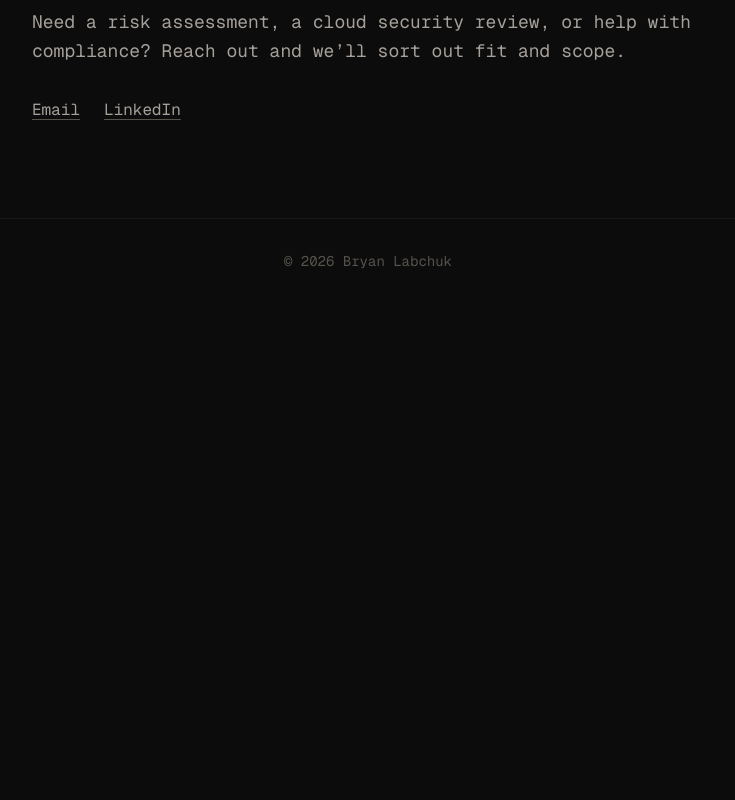
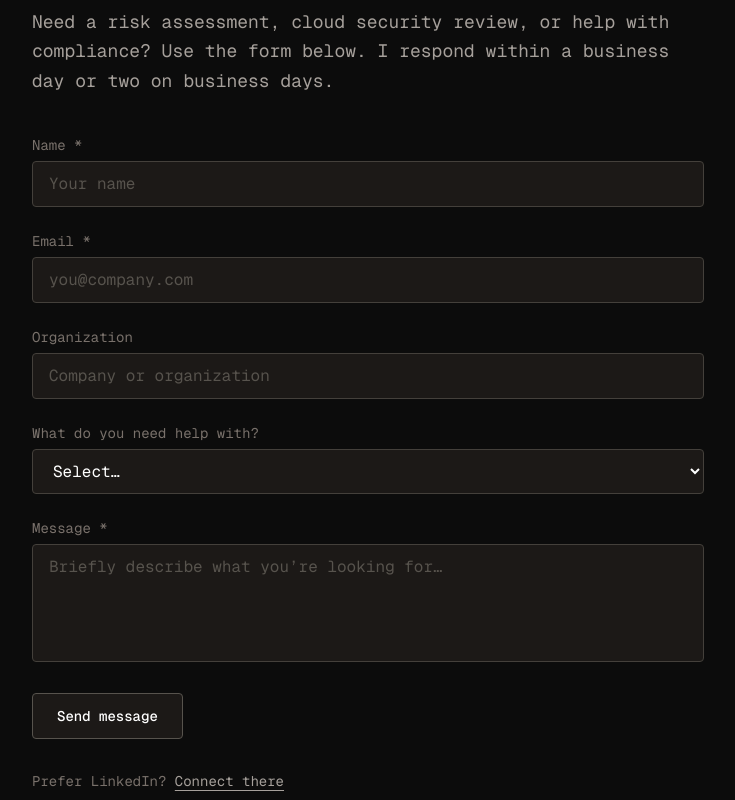
Before and after one commit to bryanlabchuk/Personal-Website, a Next.js app: page / in a window 1280 px wide. Shown: the part 2160-2960 px from the top of the page, without its empty margins (272-1007 px from the left). Before the commit the page ends 2463 px from the top, so only its background shows below. Built offline with nearby package versions, Linux system fonts and the light colour scheme.

Commit message:
Enhance Contact section in README and Contact component: Add instructions for setting up the contact form with Resend, and update messaging in the Contact component to encourage form usage while removing direct email links.

```diff
--- /dev/null
+++ b/src/app/api/contact/route.ts
@@ -0,0 +1,56 @@
+import { Resend } from "resend";
+import { NextResponse } from "next/server";
+
+export async function POST(request: Request) {
+  const contactEmail = process.env.CONTACT_EMAIL;
+  const apiKey = process.env.RESEND_API_KEY;
+
+  if (!contactEmail || !apiKey) {
+    return NextResponse.json(
+      { error: "Contact form is not configured" },
+      { status: 500 }
+    );
+  }
+
+  const resend = new Resend(apiKey);
+
+  try {
+    const body = await request.json();
+    const { name, email, company, interest, message } = body;
+
+    if (!name || !email || !message) {
+      return NextResponse.json(
+        { error: "Name, email, and message are required" },
+        { status: 400 }
+      );
+    }
+
+    const { data, error } = await resend.emails.send({
+      from: "Bryan Labchuk <onboarding@resend.dev>",
+      to: [contactEmail],
+      replyTo: email,
+      subject: `Contact form: ${interest ? interest + " — " : ""}${name}${company ? ` (${company})` : ""}`,
+      text: [
+        `Name: ${name}`,
+        `Email: ${email}`,
+        company ? `Company: ${company}` : null,
+        interest ? `Interest: ${interest}` : null,
+        "",
+        "Message:",
+        message,
+      ]
+        .filter(Boolean)
+        .join("\n"),
+    });
+
+    if (error) {
+      console.error("Resend error:", error);
+      return NextResponse.json({ error: "Failed to send message" }, { status: 500 });
+    }
+
+    return NextResponse.json({ success: true, id: data?.id });
+  } catch (err) {
+    console.error("Contact form error:", err);
+    return NextResponse.json({ error: "Failed to send message" }, { status: 500 });
+  }
+}
--- a/src/components/Contact.tsx
+++ b/src/components/Contact.tsx
@@ -1,9 +1,5 @@
 import Link from "next/link";
-
-const links = [
-  { href: "mailto:hello@bryanlabchuk.com", label: "Email" },
-  { href: "https://linkedin.com/in/bryanlabchuk", label: "LinkedIn" },
-];
+import { ContactForm } from "./ContactForm";
 
 export function Contact() {
   return (
@@ -12,23 +8,22 @@ export function Contact() {
         <h2 className="mb-4 text-sm font-medium uppercase tracking-widest text-stone-500">
           Next step
         </h2>
-        <p className="mb-8 text-lg leading-relaxed text-stone-400">
-          Need a risk assessment, a cloud security review, or help with
-          compliance? Reach out and we’ll sort out fit and scope.
+        <p className="mb-10 text-lg leading-relaxed text-stone-400">
+          Need a risk assessment, cloud security review, or help with compliance?
+          Use the form below. I respond within a business day or two on business days.
         </p>
-        <div className="flex flex-wrap gap-6">
-          {links.map((link) => (
-            <Link
-              key={link.href}
-              href={link.href}
-              target={link.href.startsWith("http") ? "_blank" : undefined}
-              rel={link.href.startsWith("http") ? "noopener noreferrer" : undefined}
-              className="text-stone-400 underline decoration-stone-600 underline-offset-4 transition-colors hover:text-white hover:decoration-stone-400"
-            >
-              {link.label}
-            </Link>
-          ))}
-        </div>
+        <ContactForm />
+        <p className="mt-8 text-sm text-stone-500">
+          Prefer LinkedIn?{" "}
+          <Link
+            href="https://linkedin.com/in/bryanlabchuk"
+            target="_blank"
+            rel="noopener noreferrer"
+            className="text-stone-400 underline underline-offset-4 hover:text-white"
+          >
+            Connect there
+          </Link>
+        </p>
       </div>
     </section>
   );
--- /dev/null
+++ b/src/components/ContactForm.tsx
@@ -0,0 +1,161 @@
+"use client";
+
+import { useState } from "react";
+
+const INTEREST_OPTIONS = [
+  "",
+  "Risk assessment",
+  "Cloud security review (M365 / Azure / AWS)",
+  "Compliance / framework alignment",
+  "ICS / OT security",
+  "Training & awareness",
+  "Other",
+];
+
+export function ContactForm() {
+  const [status, setStatus] = useState<"idle" | "sending" | "success" | "error">("idle");
+  const [errorMessage, setErrorMessage] = useState("");
+
+  async function handleSubmit(e: React.FormEvent<HTMLFormElement>) {
+    e.preventDefault();
+    setStatus("sending");
+    setErrorMessage("");
+
+    const form = e.currentTarget;
+    const formData = new FormData(form);
+    const payload = {
+      name: formData.get("name"),
+      email: formData.get("email"),
+      company: formData.get("company") || undefined,
+      interest: formData.get("interest") || undefined,
+      message: formData.get("message"),
+    };
+
+    try {
+      const res = await fetch("/api/contact", {
+        method: "POST",
+        headers: { "Content-Type": "application/json" },
+        body: JSON.stringify(payload),
+      });
+
+      const data = await res.json();
+
+      if (!res.ok) {
+        setStatus("error");
+        setErrorMessage(data.error || "Something went wrong");
+        return;
+      }
+
+      setStatus("success");
+      form.reset();
+    } catch {
+      setStatus("error");
+      setErrorMessage("Failed to send. Please try again.");
+    }
+  }
+
+  if (status === "success") {
+    return (
+      <div className="rounded-lg border border-stone-700/50 bg-stone-900/30 p-8 text-center">
+        <p className="text-lg text-white">Message sent.</p>
+        <p className="mt-2 text-sm text-stone-400">
+          I’ll respond within a business day or two.
+        </p>
+        <button
+          type="button"
+          onClick={() => setStatus("idle")}
+          className="mt-6 text-sm text-stone-500 underline underline-offset-4 hover:text-stone-400"
+        >
+          Send another
+        </button>
+      </div>
+    );
+  }
+
+  return (
+    <form onSubmit={handleSubmit} className="space-y-6">
+      <div>
+        <label htmlFor="name" className="mb-1.5 block text-sm text-stone-500">
+          Name *
+        </label>
+        <input
+          id="name"
+          name="name"
+          type="text"
+          required
+          className="w-full rounded border border-stone-700 bg-stone-900 px-4 py-2.5 text-white placeholder-stone-600 focus:border-stone-500 focus:outline-none focus:ring-1 focus:ring-stone-500"
+          placeholder="Your name"
+          disabled={status === "sending"}
+        />
+      </div>
+      <div>
+        <label htmlFor="email" className="mb-1.5 block text-sm text-stone-500">
+          Email *
+        </label>
+        <input
+          id="email"
+          name="email"
+          type="email"
+          required
+          className="w-full rounded border border-stone-700 bg-stone-900 px-4 py-2.5 text-white placeholder-stone-600 focus:border-stone-500 focus:outline-none focus:ring-1 focus:ring-stone-500"
+          placeholder="you@company.com"
+          disabled={status === "sending"}
+        />
+      </div>
+      <div>
+        <label htmlFor="company" className="mb-1.5 block text-sm text-stone-500">
+          Organization
+        </label>
+        <input
+          id="company"
+          name="company"
+          type="text"
+          className="w-full rounded border border-stone-700 bg-stone-900 px-4 py-2.5 text-white placeholder-stone-600 focus:border-stone-500 focus:outline-none focus:ring-1 focus:ring-stone-500"
+          placeholder="Company or organization"
+          disabled={status === "sending"}
+        />
+      </div>
+      <div>
+        <label htmlFor="interest" className="mb-1.5 block text-sm text-stone-500">
+          What do you need help with?
+        </label>
+        <select
+          id="interest"
+          name="interest"
+          className="w-full rounded border border-stone-700 bg-stone-900 px-4 py-2.5 text-white focus:border-stone-500 focus:outline-none focus:ring-1 focus:ring-stone-500"
+          disabled={status === "sending"}
+        >
+          {INTEREST_OPTIONS.map((opt) => (
+            <option key={opt || "none"} value={opt} className="bg-stone-900">
+              {opt || "Select…"}
+            </option>
+          ))}
+        </select>
+      </div>
+      <div>
+        <label htmlFor="message" className="mb-1.5 block text-sm text-stone-500">
+          Message *
+        </label>
+        <textarea
+          id="message"
+          name="message"
+          required
+          rows={4}
+          className="w-full rounded border border-stone-700 bg-stone-900 px-4 py-2.5 text-white placeholder-stone-600 focus:border-stone-500 focus:outline-none focus:ring-1 focus:ring-stone-500 resize-none"
+          placeholder="Briefly describe what you’re looking for…"
+          disabled={status === "sending"}
+        />
+      </div>
+      {status === "error" && (
+        <p className="text-sm text-red-400/90">{errorMessage}</p>
+      )}
+      <button
+        type="submit"
+        disabled={status === "sending"}
+        className="rounded border border-stone-600 bg-stone-900 px-6 py-3 text-sm font-medium text-white transition-colors hover:border-stone-500 hover:bg-stone-800 disabled:opacity-50 disabled:cursor-not-allowed"
+      >
+        {status === "sending" ? "Sending…" : "Send message"}
+      </button>
+    </form>
+  );
+}
```
Also changed, not shown: 1 other file (tests, documents, lock files or other folders).
